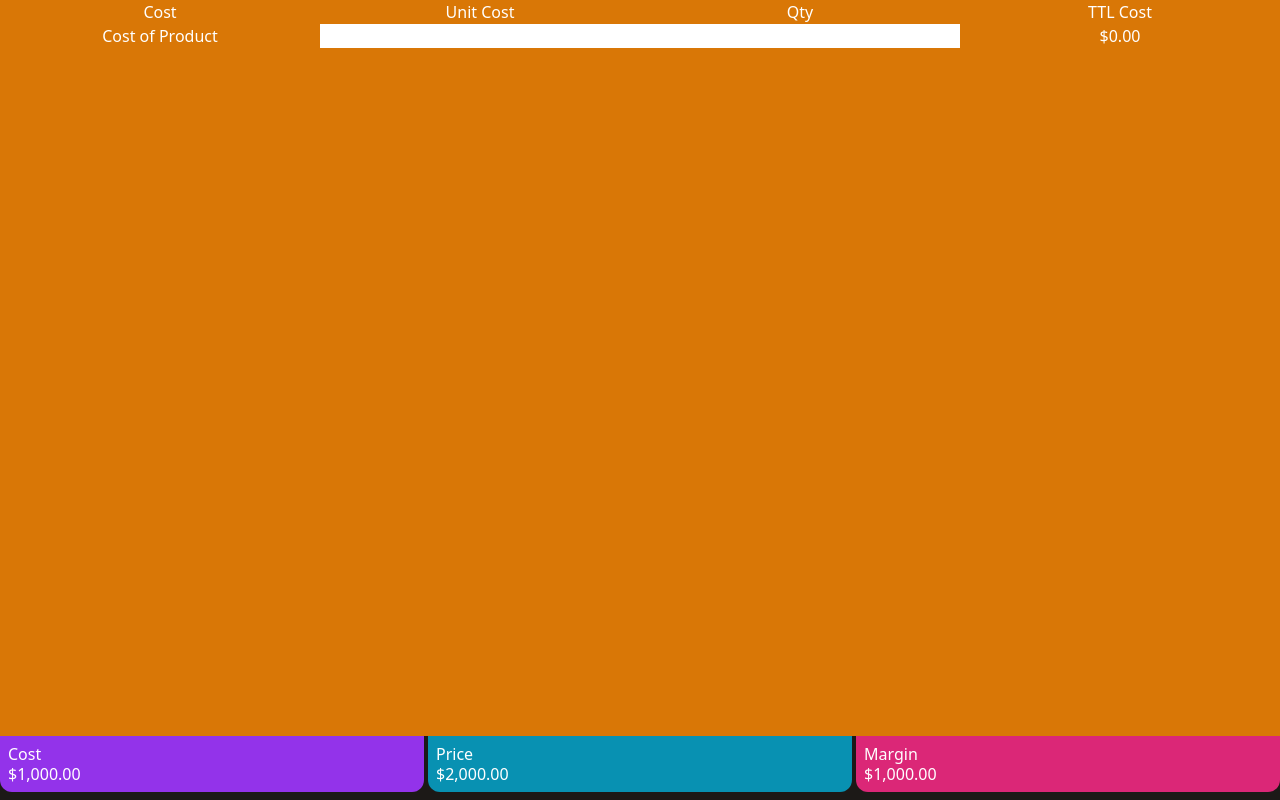
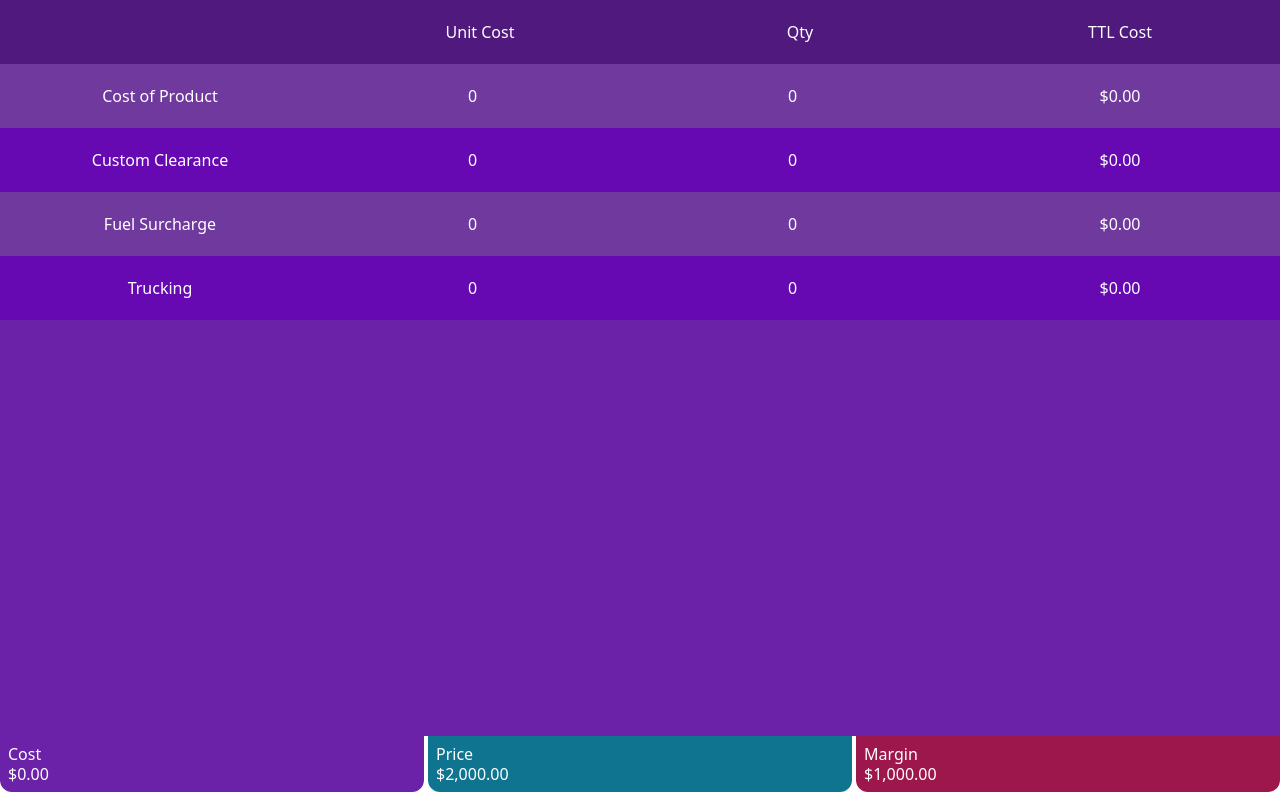
Before and after one commit to DevJogger/costing-margin-calculator, a Next.js app: page / in a window 1280 px wide. Built offline with nearby package versions, Linux system fonts and the light colour scheme.

Commit message:
Refactor components, add updateCostSum function

```diff
--- a/app/page.tsx
+++ b/app/page.tsx
@@ -1,28 +1,48 @@
+'use client'
+import { useState, useCallback } from 'react'
 import HeadBar from '@/components/HeadBar'
 import Row from '@/components/Row'
 import { showAsMoney } from '@/common/helperFunctions'
 
 export default function Home() {
-  const costSum = 1000
+  const [costSum, setCostSum] = useState([0, 0, 0, 0])
   const priceSum = 2000
   const marginSum = 1000
 
+  const ROW = [
+    'Cost of Product',
+    'Custom Clearance',
+    'Fuel Surcharge',
+    'Trucking',
+  ]
+  const updateCostSum = useCallback(
+    (index: number, value: number) => {
+      setCostSum((prev) => {
+        const next = [...prev]
+        next[index] = value
+        return next
+      })
+    },
+    [setCostSum],
+  )
   return (
-    <main className="flex h-dvh flex-col justify-between bg-amber-600 text-white">
-      <HeadBar title={['Cost', 'Unit Cost', 'Qty', 'TTL Cost']} />
+    <main className="flex h-dvh flex-col justify-between bg-purple-800 text-white">
+      <HeadBar title={['', 'Unit Cost', 'Qty', 'TTL Cost']} />
       <section className="flex-1 overflow-scroll">
-        <Row title="Cost of Product" />
+        {ROW.map((title, i) => (
+          <Row key={i} id={i} title={title} updateCostSum={updateCostSum} />
+        ))}
       </section>
-      <footer className="flex h-16 gap-1 bg-stone-900 pb-2">
-        <div className="flex flex-1 flex-col truncate justify-center px-2 rounded-b-xl bg-purple-600 leading-tight text-white">
+      <footer className="flex h-16 gap-1 bg-white pb-2 dark:bg-stone-900">
+        <div className="flex flex-1 flex-col justify-center truncate rounded-b-xl bg-purple-800 px-2 leading-tight text-white">
           <span>Cost</span>
-          <span>{showAsMoney(costSum)}</span>
+          <span>{showAsMoney(costSum.reduce((pre, cur) => pre + cur))}</span>
         </div>
-        <div className="flex flex-1 flex-col truncate justify-center px-2 rounded-b-xl bg-cyan-600 leading-tight text-white">
+        <div className="flex flex-1 flex-col justify-center truncate rounded-b-xl bg-cyan-700 px-2 leading-tight text-white">
           <span>Price</span>
           <span>{showAsMoney(priceSum)}</span>
         </div>
-        <div className="flex flex-1 flex-col truncate justify-center px-2 rounded-b-xl bg-pink-600 leading-tight text-white">
+        <div className="flex flex-1 flex-col justify-center truncate rounded-b-xl bg-pink-800 px-2 leading-tight text-white">
           <span>Margin</span>
           <span>{showAsMoney(marginSum)}</span>
         </div>
--- a/components/HeadBar.tsx
+++ b/components/HeadBar.tsx
@@ -4,7 +4,7 @@ interface HeadBarProps {
 
 export default function HeadBar({ title }: HeadBarProps) {
   return (
-    <div className="flex">
+    <div className="flex items-center h-16 backdrop-brightness-75">
       {title.map((t, i) => (
         <div key={i} className="flex-1 text-center">
           {t}
--- a/components/Row.tsx
+++ b/components/Row.tsx
@@ -1,38 +1,44 @@
 'use client'
-import { useState, useMemo } from 'react'
+import { useState, useMemo, useEffect } from 'react'
 import { showAsMoney } from '@/common/helperFunctions'
 
 interface RowProps {
   title: string
+  updateCostSum: (index: number, value: number) => void
+  id: number
 }
 
-export default function Row({ title }: RowProps) {
-  const [unitCost, setUnitCost] = useState(0)
+export default function Row({ title, updateCostSum, id }: RowProps) {
+  const [unit, setUnit] = useState(0)
   const [qty, setQty] = useState(0)
   const total = useMemo(() => {
-    return showAsMoney(unitCost * qty)
-  }, [unitCost, qty])
+    return unit * qty
+  }, [unit, qty])
+
+  useEffect(() => {
+    updateCostSum(id, total)
+  }, [total, updateCostSum, id])
 
   return (
-    <div className="flex">
+    <div className="flex h-16 items-center odd:backdrop-contrast-75 even:backdrop-contrast-125">
       <div className="flex-1 text-center">{title}</div>
       <input
-        className="w-0 flex-1 text-center"
+        className="w-0 flex-1 bg-transparent text-center focus:outline-purple-600"
         type="number"
         inputMode="decimal"
-        value={unitCost}
+        value={unit}
         onFocus={(e) => e.target.select()}
-        onChange={(e) => setUnitCost(Number(e.target.value))}
+        onChange={(e) => setUnit(Number(e.target.value))}
       />
       <input
-        className="w-0 flex-1 text-center"
+        className="w-0 flex-1 bg-transparent text-center focus:outline-purple-600"
         type="number"
         inputMode="decimal"
         value={qty}
         onFocus={(e) => e.target.select()}
         onChange={(e) => setQty(Number(e.target.value))}
       />
-      <div className="flex-1 text-center">{total}</div>
+      <div className="flex-1 text-center">{showAsMoney(total)}</div>
     </div>
   )
 }
```
